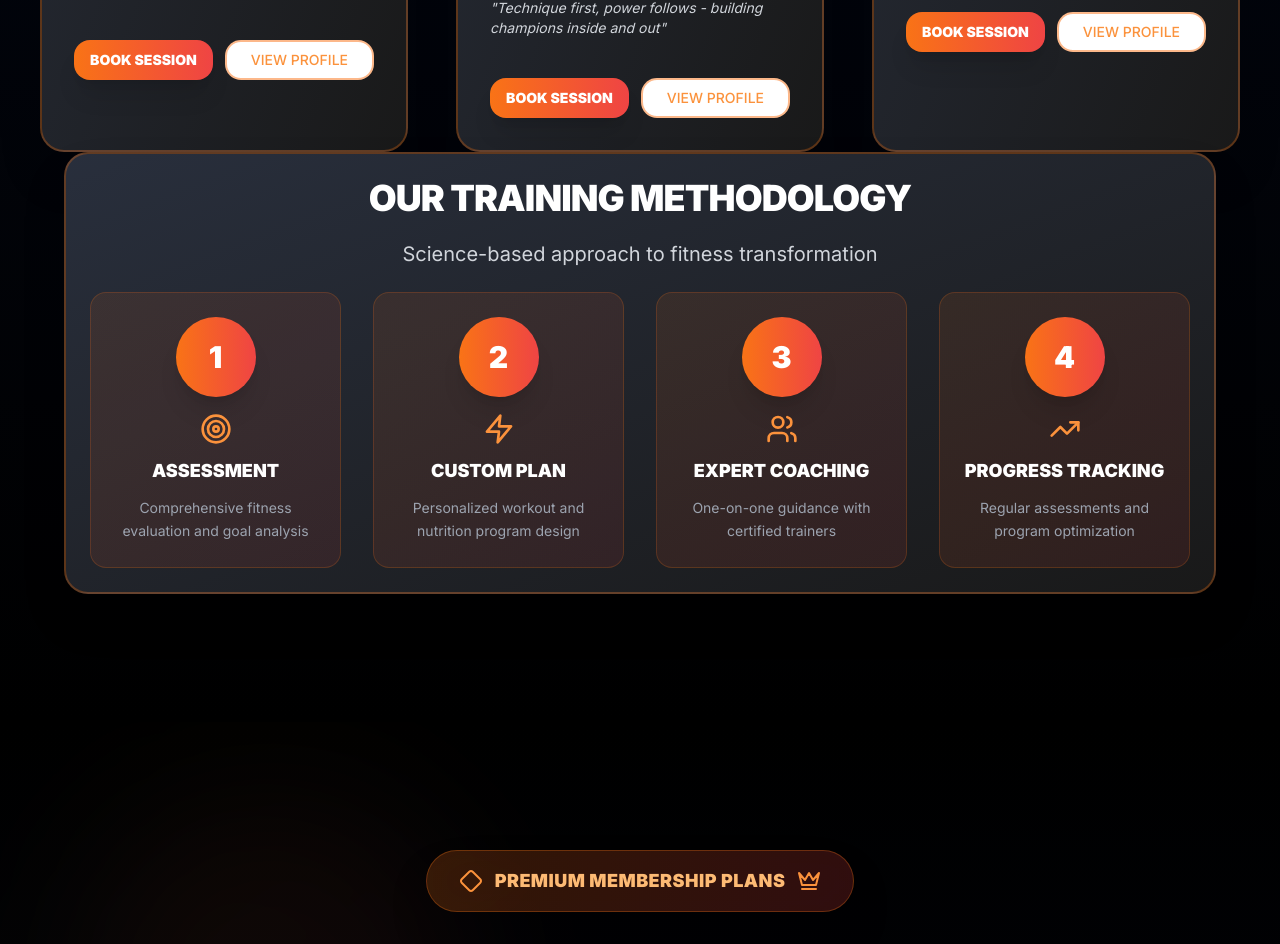
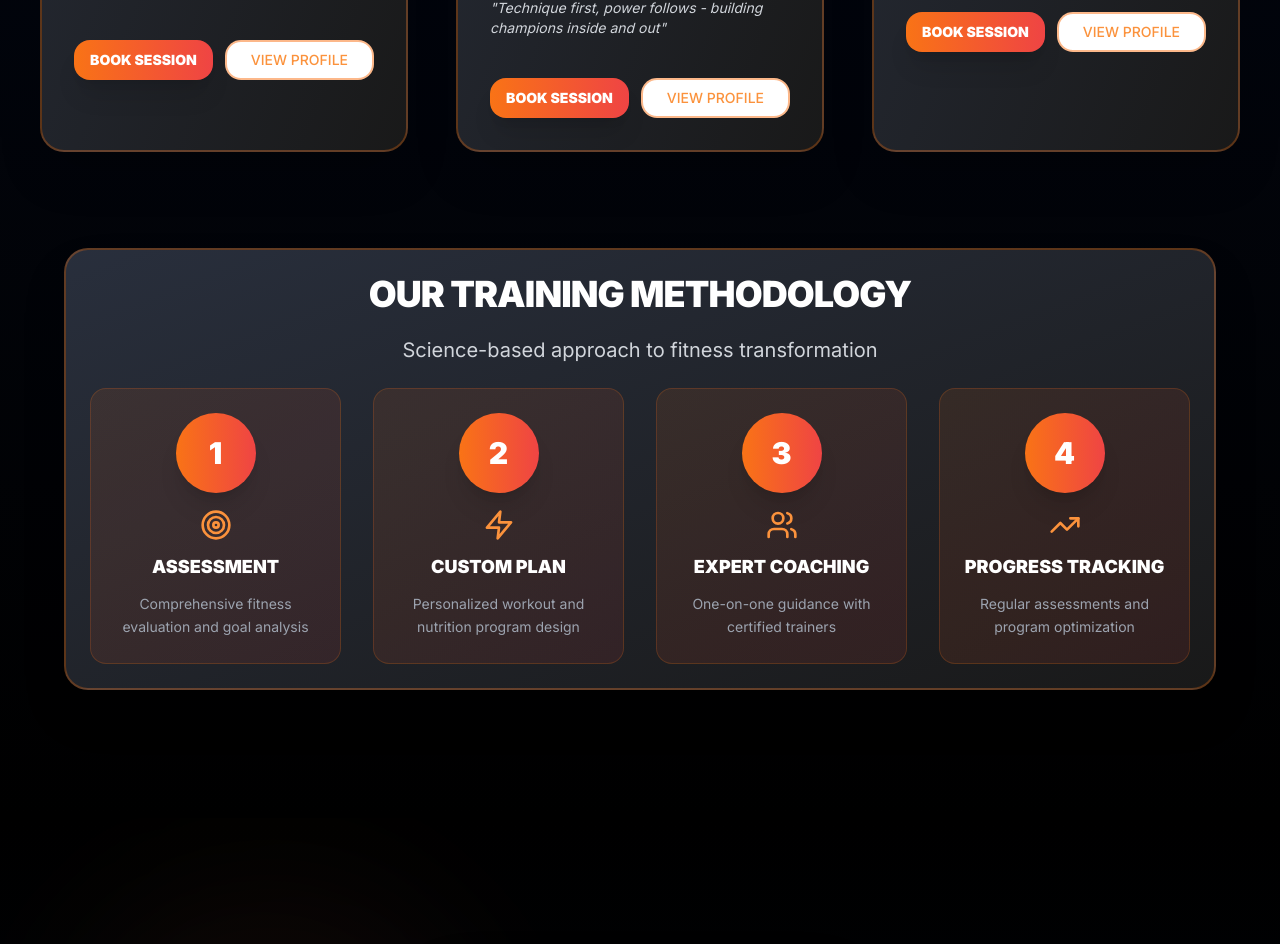
Before and after one commit to Ananddd06/Gym_website_fusion24, a Next.js app: page / in a window 1280 px wide. Shown: the part 6248-7192 px from the top of the page. Built offline with nearby package versions, Linux system fonts and the light colour scheme.

Commit message:
Add proper spacing after world-class coaching team section

```diff
--- a/app/page.tsx
+++ b/app/page.tsx
@@ -641,7 +641,7 @@ export default function Fusion24Website() {
           </div>
 
           {/* Training Methodology */}
-          <div className="max-w-6xl mx-auto">
+          <div className="max-w-6xl mx-auto mt-16 sm:mt-20 lg:mt-24">
             <Card className="bg-gradient-to-br from-gray-900/90 to-black/90 backdrop-blur-xl border-2 border-orange-500/30 rounded-3xl shadow-2xl">
               <CardHeader className="text-center">
                 <CardTitle className="text-4xl font-black text-white mb-4">OUR TRAINING METHODOLOGY</CardTitle>
```
